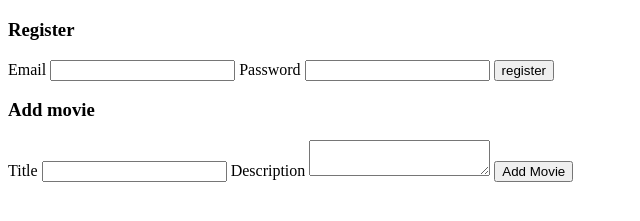
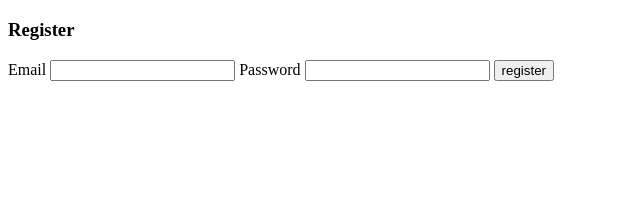
Before and after one commit to Anatoliy-Yanuzov/MOVIE-LIST, a plain HTML site: page index.html in a window 1280 px wide. Shown: the part 61-282 px from the top of the page, without its empty margins (0-640 px from the left). Drawn offline with Linux system fonts and the light colour scheme.

Commit message:
added hide class

```diff
--- a/index.html
+++ b/index.html
@@ -21,9 +21,9 @@
       </form>
     </section>
 
-    <section class="add-movie-section">
+    <section class="add-movie-section hide">
       <h3>Add movie</h3>
-      <form method="post" action="/movies" id="add-movie-form hide">
+      <form method="post" action="/movies" id="add-movie-form">
         <label for="movie-title">Title</label>
         <input type="text" id="movie-title" name="title" />
         <label for="movie-description">Description</label>
```
